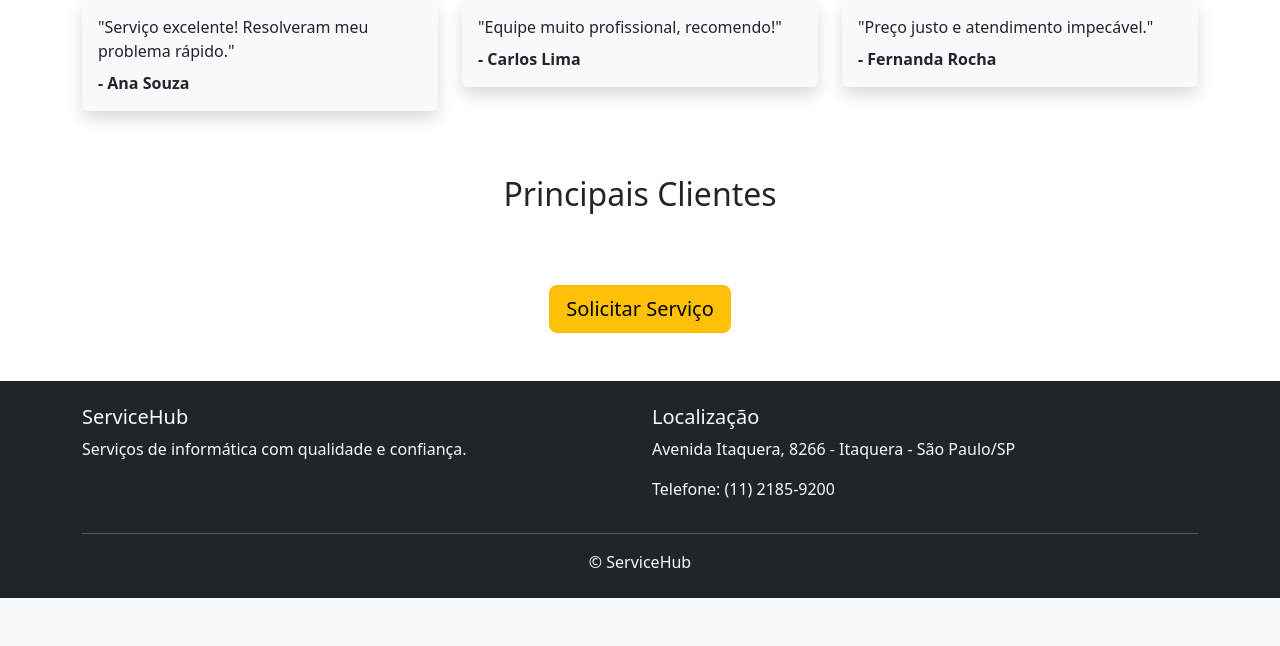
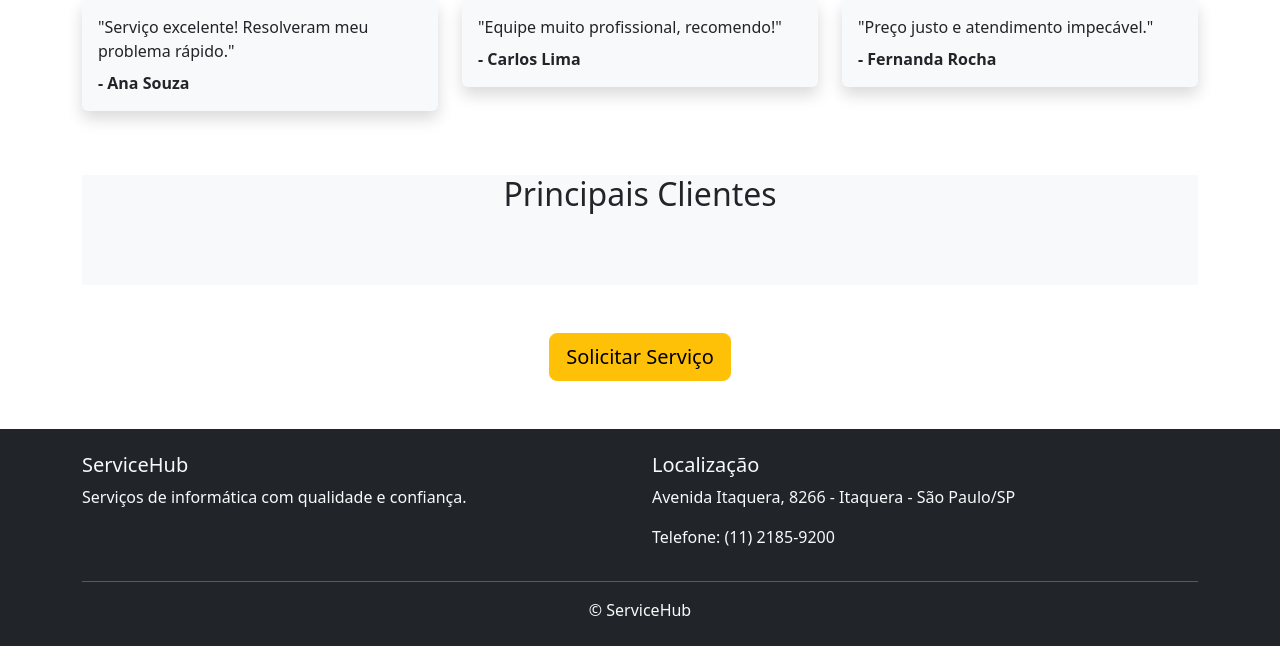
Before and after one commit to nicolassoz/servicehub, a PHP site: page / in a window 1280 px wide. Shown: the part 1330-1976 px from the top of the page. Before the commit the page ends 1928 px from the top, so only its background shows below. Run offline with PHP 8.4, Linux system fonts and the light colour scheme; data comes from the database, SQL or seed files in the repository.

Commit message:
so um backgroud

```diff
--- a/index.php
+++ b/index.php
@@ -101,7 +101,7 @@ include "includes/menu.php";
     </div>
   </section>
 
-  <section id="clientes" class="mt-5">
+  <section id="clientes" class="mt-5 bg-light pb-5">
     <h2 class="text-center mb-4">Principais Clientes</h2>
     <div class="row text-center">
       <?php foreach($clientes as $cliente):?>
```
